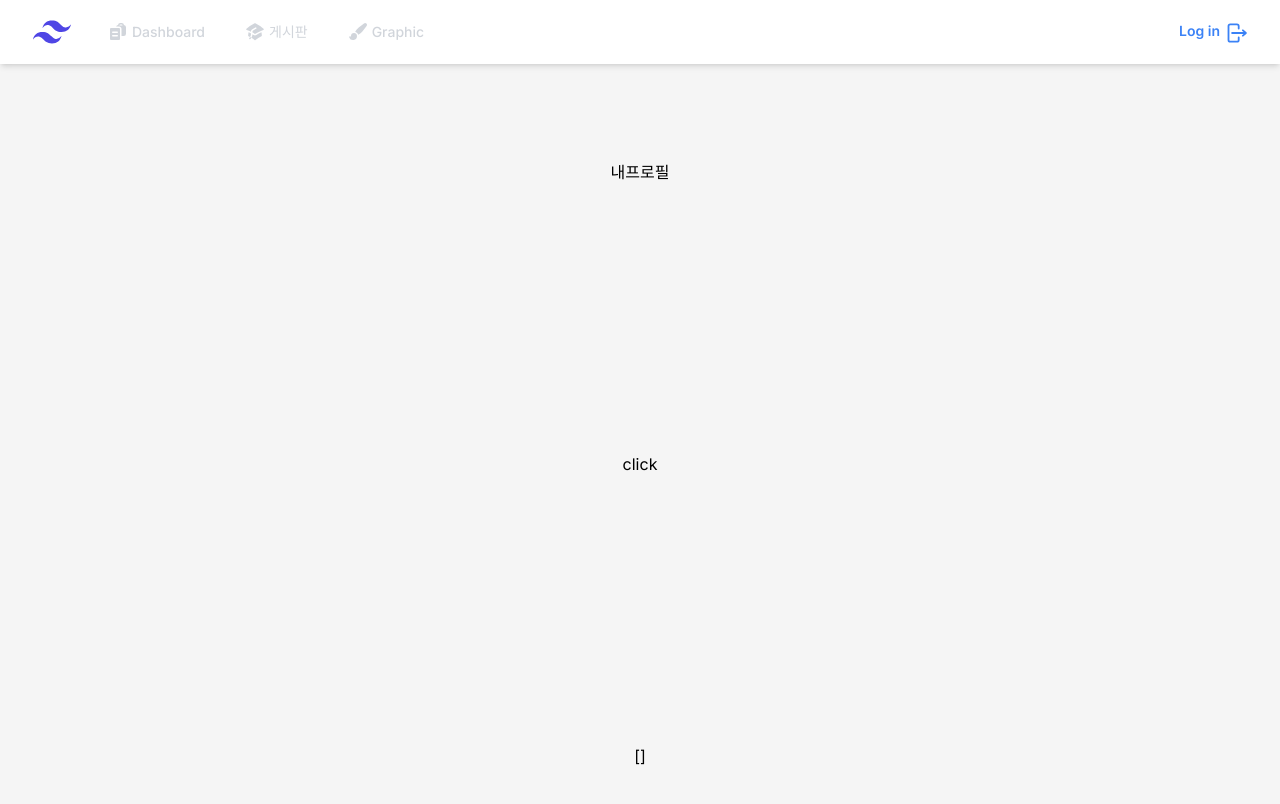
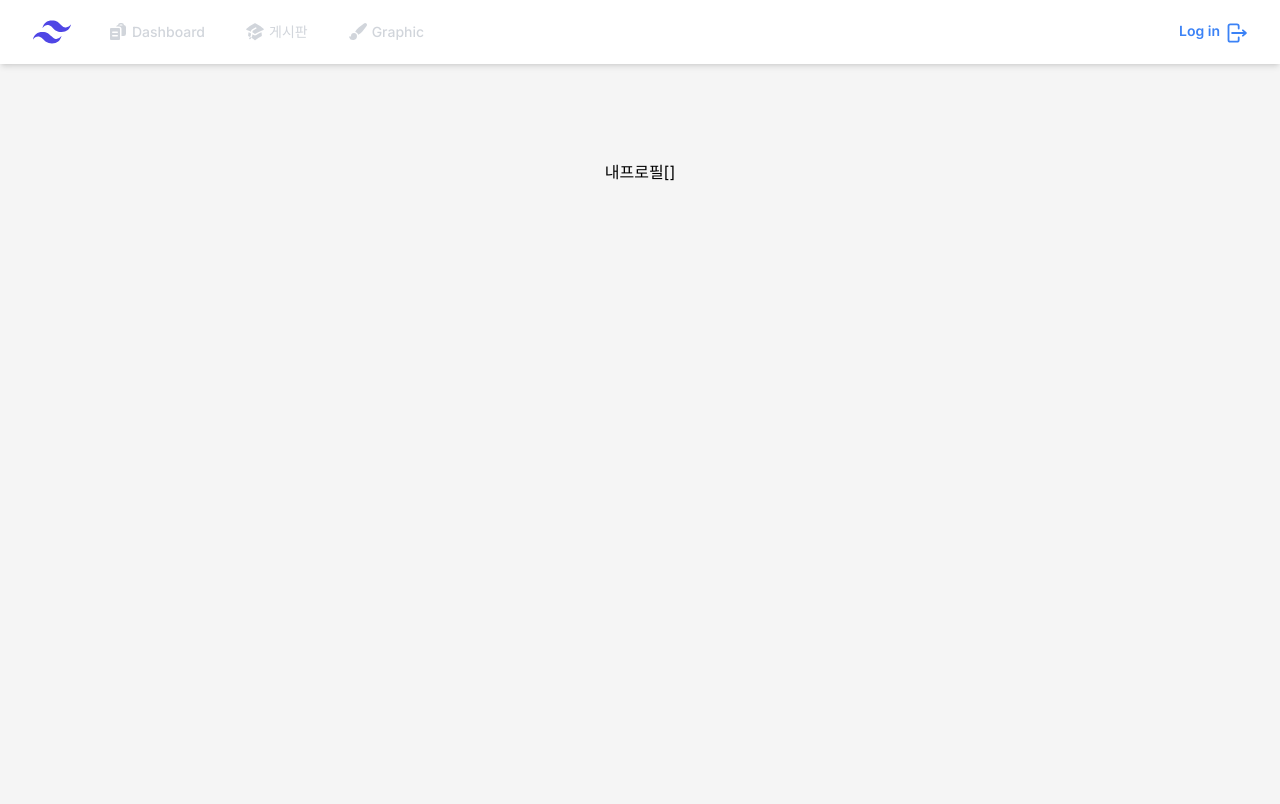
Before and after one commit to KJWHUB/testing, a Next.js app: page /user/1/profile in a window 1280 px wide. Shown: the top 804 px of the page. Built offline with nearby package versions, Linux system fonts and the light colour scheme; no server answers.

Commit message:
api 요청 최적화

```diff
--- a/src/app/api/todos/route.ts
+++ b/src/app/api/todos/route.ts
@@ -25,7 +25,6 @@ export async function POST(request: Request) {
     method: "POST",
     headers: {
       "Content-Type": "application/json",
-      "API-Key": API_KEY,
     },
     body: JSON.stringify({
       userId,
@@ -51,7 +50,6 @@ export async function PUT(request: Request) {
     method: "PUT",
     headers: {
       "Content-Type": "application/json",
-      "API-Key": API_KEY,
     },
     body: JSON.stringify({
       userId,
@@ -75,7 +73,6 @@ export async function DELETE(request: Request) {
     method: "DELETE",
     headers: {
       "Content-Type": "application/json",
-      "API-Key": API_KEY,
     },
   });
 
--- a/src/app/user/[id]/profile/page.tsx
+++ b/src/app/user/[id]/profile/page.tsx
@@ -1,25 +1,27 @@
 "use client";
 
 import { useState } from "react";
-import { useSession } from "next-auth/react";
+// import { useSession } from "next-auth/react";
+
+const BASE_URL = process.env.NEXT_PUBLIC_BASE_URL;
 
 export default function Profile({ params }: { params: { id: string } }) {
-  const { data: session } = useSession();
+  // const { data: session } = useSession();
   const [boardList, setBoardList] = useState([]);
-  const fetchData = async () => {
-    const list = await fetch(`http://localhost:3000/api/user/${params.id}`, {
-      method: "GET",
-      headers: {
-        authorization: session?.user.accessToken || "",
-      },
-    }).then((res) => res.json());
-    setBoardList(list.data);
-  };
+  // const fetchData = async () => {
+  //   const list = await fetch(`${BASE_URL}/api/user/${params.id}`, {
+  //     method: "GET",
+  //     headers: {
+  //       authorization: session?.user.accessToken || "",
+  //     },
+  //   }).then((res) => res.json());
+  //   setBoardList(list.data);
+  // };
 
   return (
     <main className="flex min-h-screen flex-col items-center justify-between p-24">
       내프로필
-      <button onClick={() => fetchData()}>click</button>
+      {/* <button onClick={() => fetchData()}>click</button> */}
       {JSON.stringify(boardList)}
     </main>
   );
--- a/src/services/login.ts
+++ b/src/services/login.ts
@@ -1,7 +1,7 @@
 const BASE_URL = process.env.NEXTAUTH_URL;
 
 export const postData = async (credentials: Record<"email" | "password", string> | undefined, req: any) => {
-  return await fetch(`${process.env.NEXTAUTH_URL}/api/login`, {
+  return await fetch(`${BASE_URL}/api/login`, {
     method: "POST",
     headers: {
       "Content-Type": "application/json",
```
